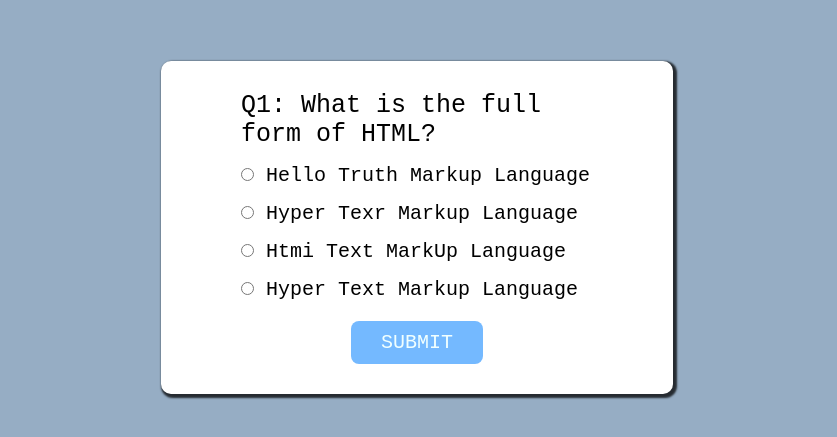
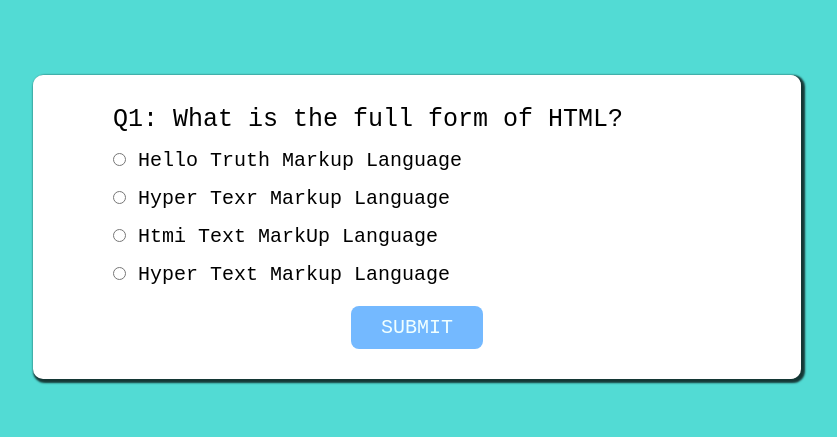
Before and after one commit to gautam49/-Newton-School-Quiz, a plain HTML site: page index.html in a window 1280 px wide. Shown: the part 173-610 px from the top of the page, without its empty margins (223-1060 px from the left). Drawn offline with Linux system fonts and the light colour scheme.

Commit message:
17 sep 2022

```diff
--- a/style.css
+++ b/style.css
@@ -16,11 +16,12 @@ html
     min-height: 100vh;
     display: grid;
     place-items: center;
-    background-color: rgb(150, 173, 196);
+    background-color: rgb(82, 219, 212);
 }
 .inner-div
 {
-    width: 40vw;
+    width: 60vw;
+    height: auto;
     background-color: #fff;
     padding: 3rem 8rem;
     border-radius: 1rem;
```
